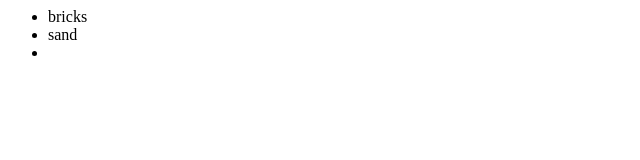
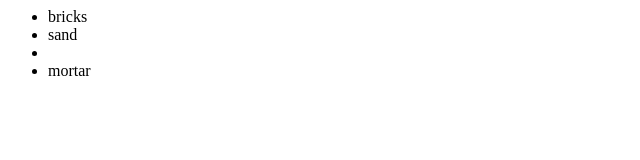
Before and after one commit to sarke01a/newGitTest, a plain HTML site: page index.html in a window 1280 px wide. Shown: the full height of the page, 0-640 px from the left. Drawn offline with Linux system fonts and the light colour scheme.

Commit message:
added mortar back in

```diff
--- a/index.html
+++ b/index.html
@@ -5,6 +5,7 @@
       <ul>
         <li>bricks</li>
         <li>sand<li>
+        <li>mortar</li>
       </ul>
     </div>
   </body>
```
